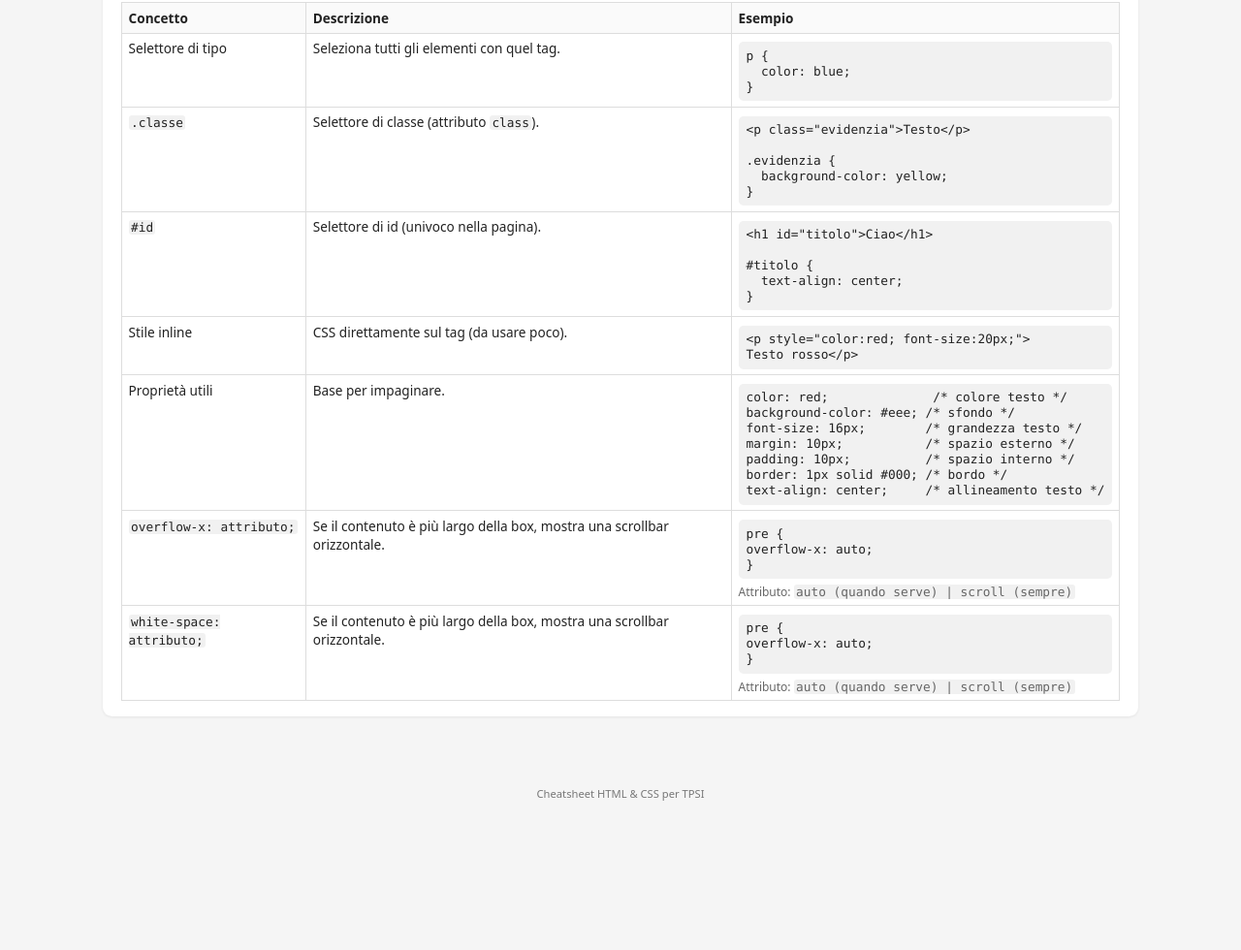
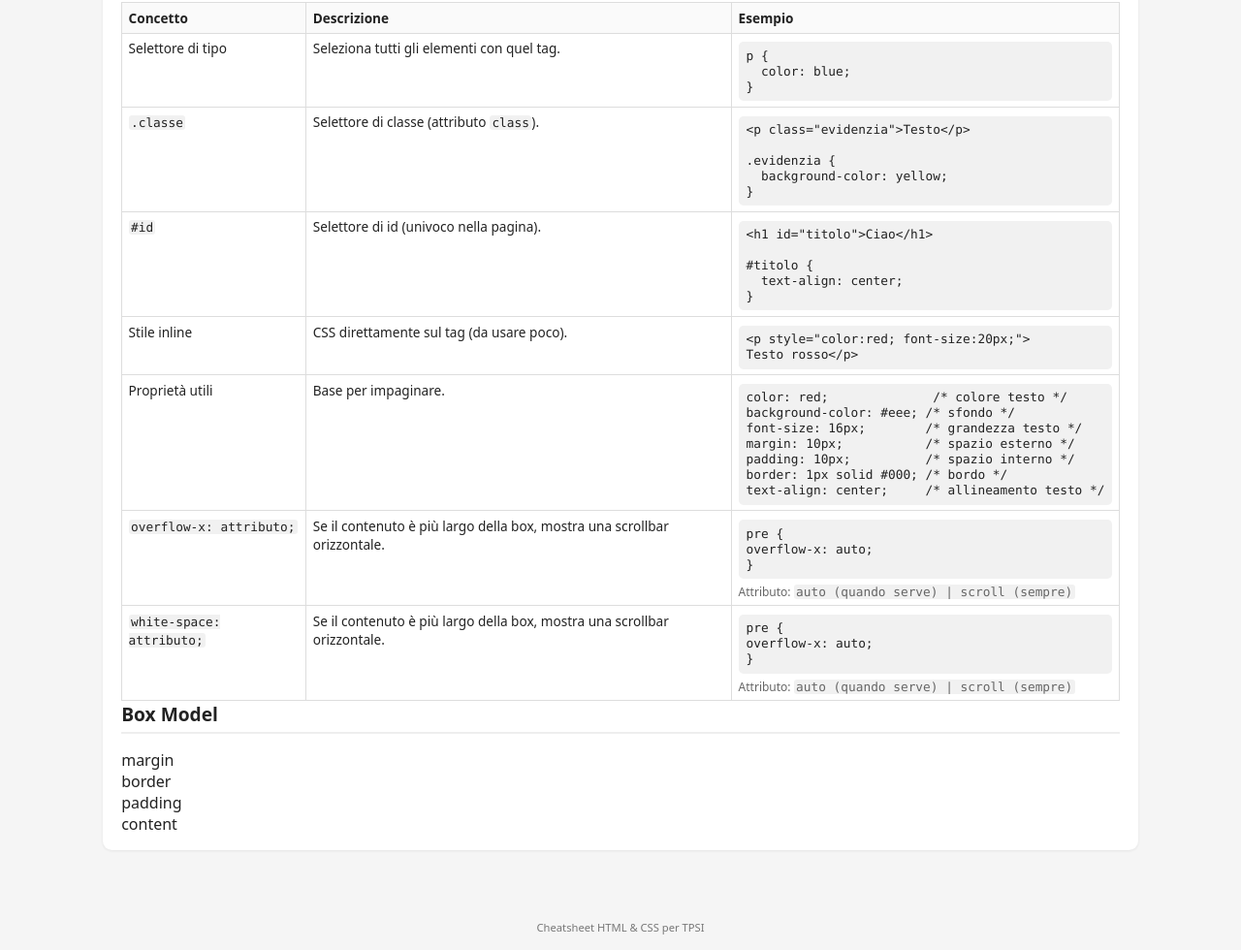
Before and after one commit to RomanosProjects/CSS-HTMLCheatsheet, a plain HTML site: page index.html in a window 1280 px wide. Shown: the part 3998-4978 px from the top of the page at 97% size. Before the commit the page ends 4840 px from the top, so only its background shows below. Drawn offline with Linux system fonts and the light colour scheme.

Commit message:
Add box model section to index.html
Added a visual representation of the box model with margin, border, padding, and content sections.

```diff
--- a/index.html
+++ b/index.html
@@ -520,6 +520,19 @@ overflow-x: auto;
           </td>
         </tr>
       </table>
+            <h2 id="boxmodel">Box Model</h2>
+      <div class="box margin">
+        margin
+        <div class="box border">
+          border
+          <div class="box padding">
+            padding
+            <div class="content">
+              content
+            </div>
+          </div>
+        </div>
+      </div>
     </section>
   </main>
 
```
